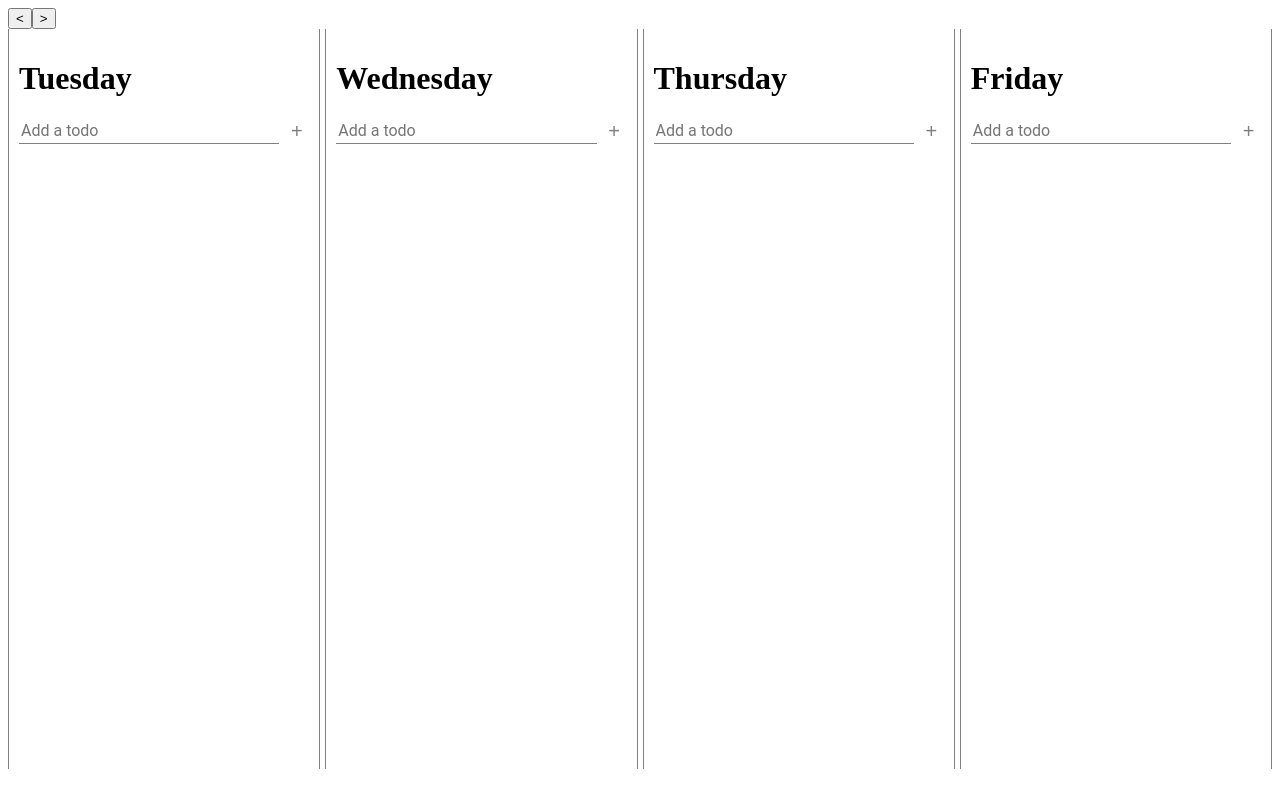
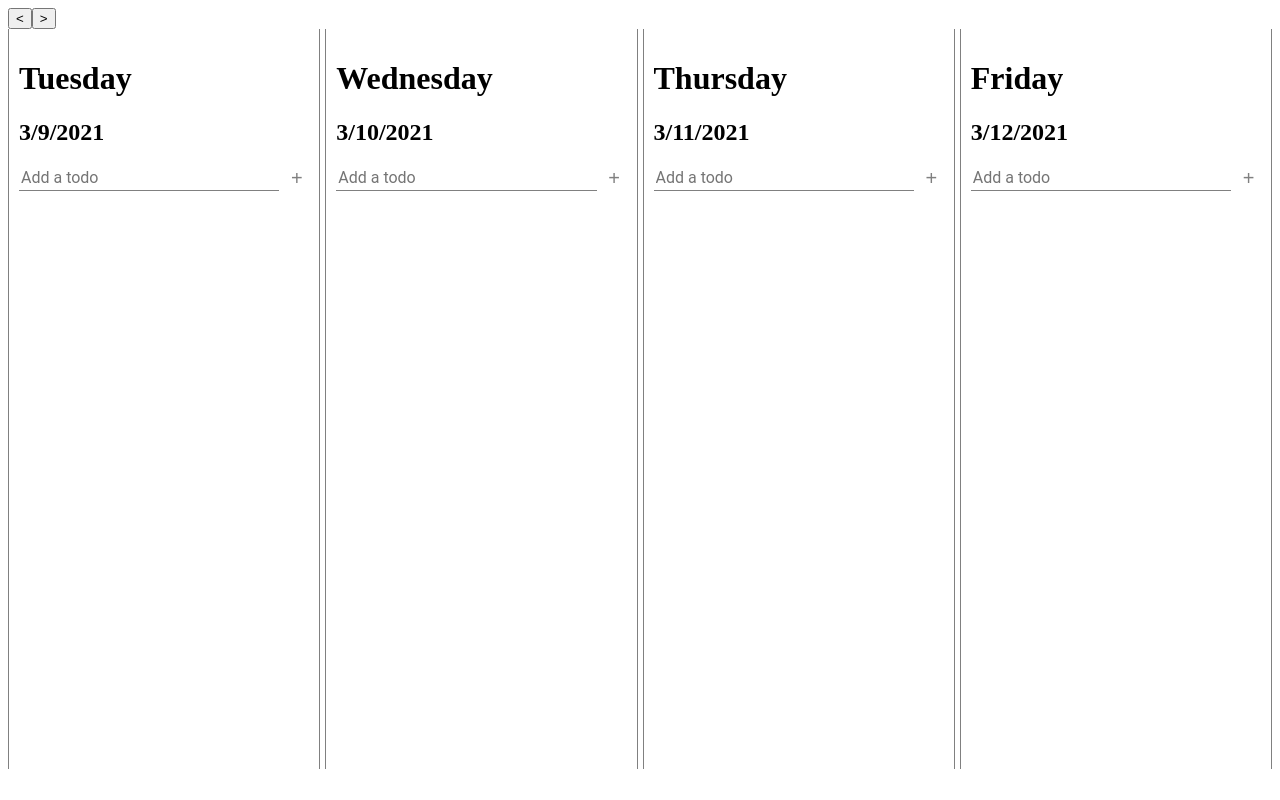
Before and after one commit to fotscode/todoApp, a React (Create React App) app: page / in a window 1280 px wide. Built offline with nearby package versions, Linux system fonts and the light colour scheme.

Commit message:
modified: changed state to date object

```diff
--- a/src/components/TodoList.js
+++ b/src/components/TodoList.js
@@ -2,7 +2,7 @@ import React, { useState } from "react";
 import TodoForm from "./TodoForm";
 import Todo from "./Todo";
 
-function TodoList({ day, date }) {
+function TodoList({ day }) {
     const [todos, setTodos] = useState([]);
     const [idCount, setId] = useState(0);
 
@@ -31,8 +31,8 @@ function TodoList({ day, date }) {
 
     return (
         <div id="day-container">
-            <h1>{day}</h1>
-            <h2>{date}</h2>
+            <h1>{day.toLocaleDateString("en-US", { weekday: "long" })}</h1>
+            <h2>{day.toLocaleDateString()}</h2>
             <TodoForm onSubmit={addTodo} id={idCount} />
             <div id="todo-container">
                 <Todo
--- a/src/components/TodoTable.js
+++ b/src/components/TodoTable.js
@@ -2,16 +2,6 @@ import React, { useState, useEffect } from "react";
 import TodoList from "./TodoList";
 
 function TodoTable() {
-    let days = [
-        "Sunday",
-        "Monday",
-        "Tuesday",
-        "Wednesday",
-        "Thursday",
-        "Friday",
-        "Saturday",
-    ];
-
     const [dateObj, setDateObj] = useState(new Date());
 
     let dateArray = getDaysArray();
@@ -24,12 +14,9 @@ function TodoTable() {
         let arrOfDates = [];
         let auxDate = new Date(dateObj.getTime());
         for (let i = 0; i < 4; i++) {
-            arrOfDates.push(
-                auxDate.toLocaleDateString("en-US", { weekday: "long" })
-            );
+            arrOfDates.push(new Date(auxDate.getTime()));
             auxDate.setDate(auxDate.getDate() + 1);
         }
-        console.log(arrOfDates);
         return arrOfDates;
     }
 
```
